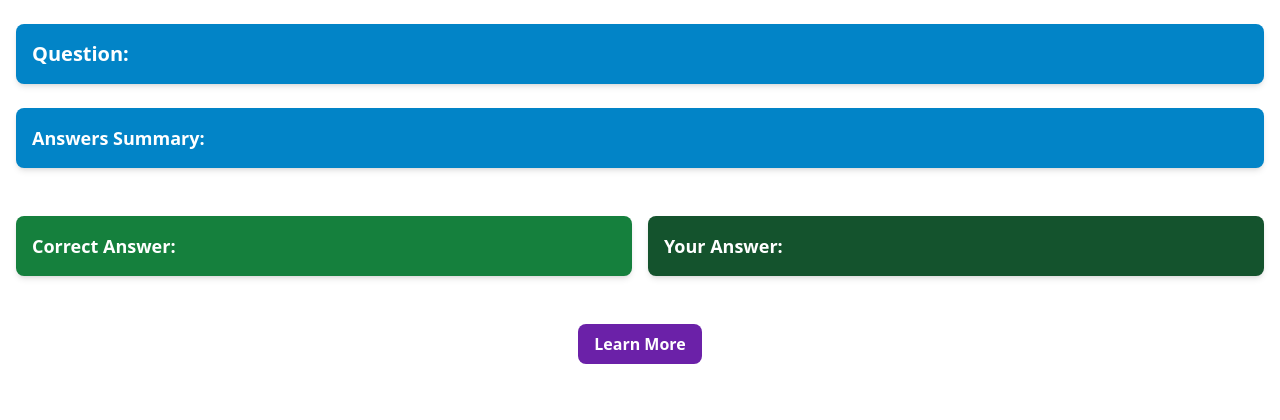
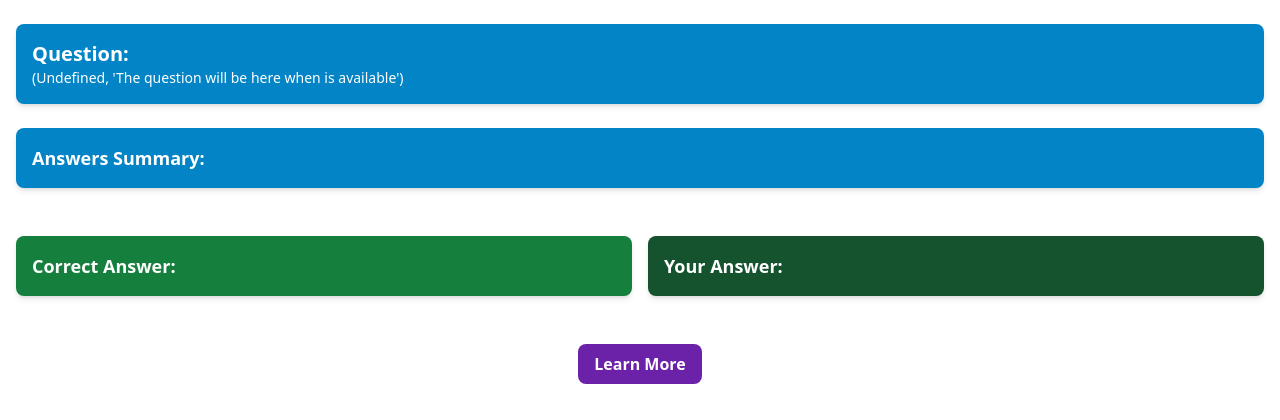
Before and after one commit to edouard2000/TigerEngage, a Flask app: page /class/1/feedback in a window 1280 px wide. Shown: the top 420 px of the page. Run offline with Flask 3, Linux system fonts and the light colour scheme; style sheets or scripts are compiled from the project's sources; some libraries are stand-ins or nearby versions.

Commit message:
added a default text for question

```diff
--- a/templates/feedback.html
+++ b/templates/feedback.html
@@ -13,7 +13,7 @@
     <div class="container mx-auto px-4">
         <div class="bg-sky-600 text-white p-4 rounded-lg shadow-md my-6">
             <h2 class="text-xl font-bold">Question:</h2>
-            <p class="text-sm">{{ question_content }}</p>
+            <p class="text-sm">{{ question_content, "The question will be here when is available" }}</p>
         </div>
 
         <div class="bg-sky-600 text-white p-4 rounded-lg shadow-md my-6">
```
